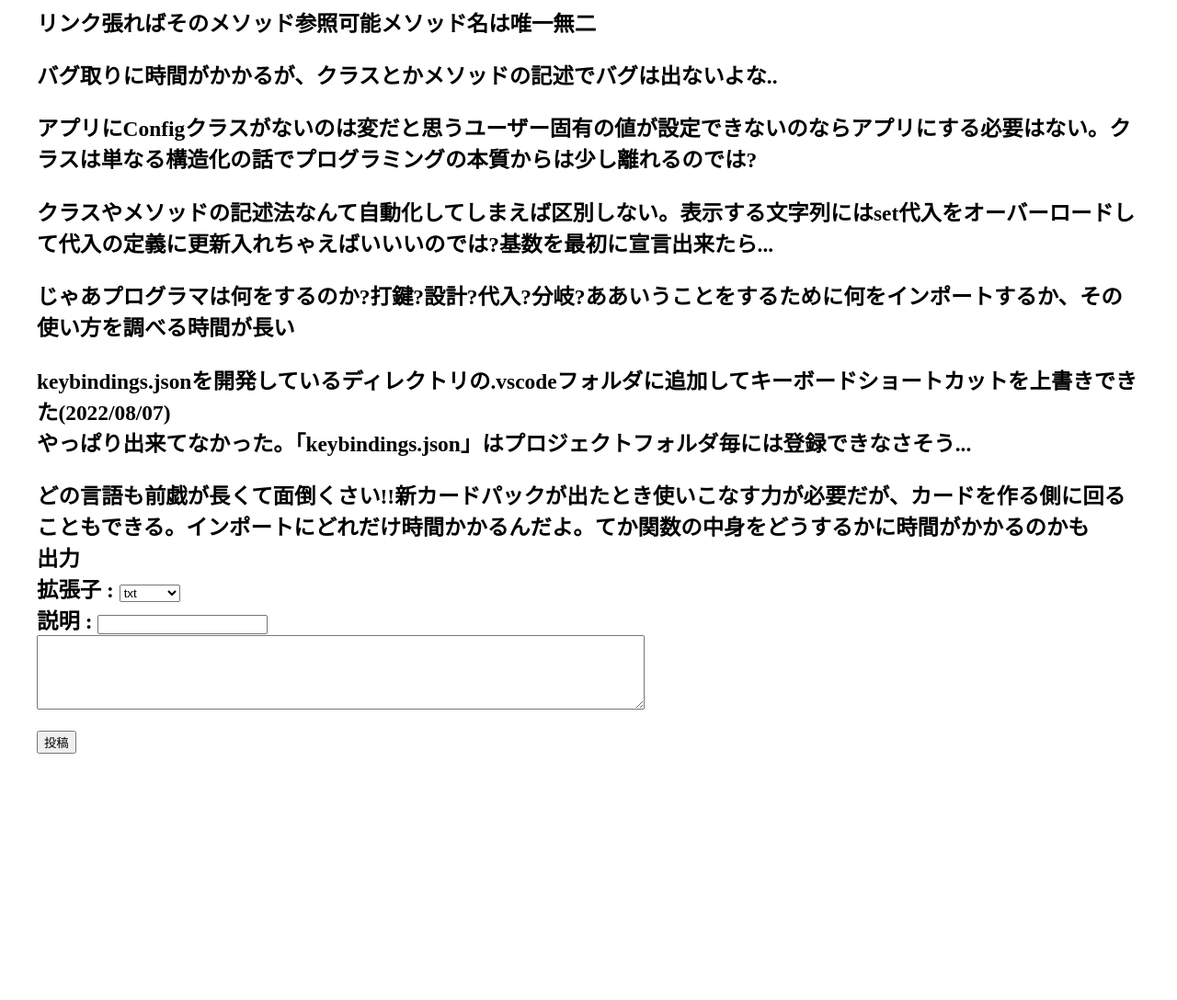
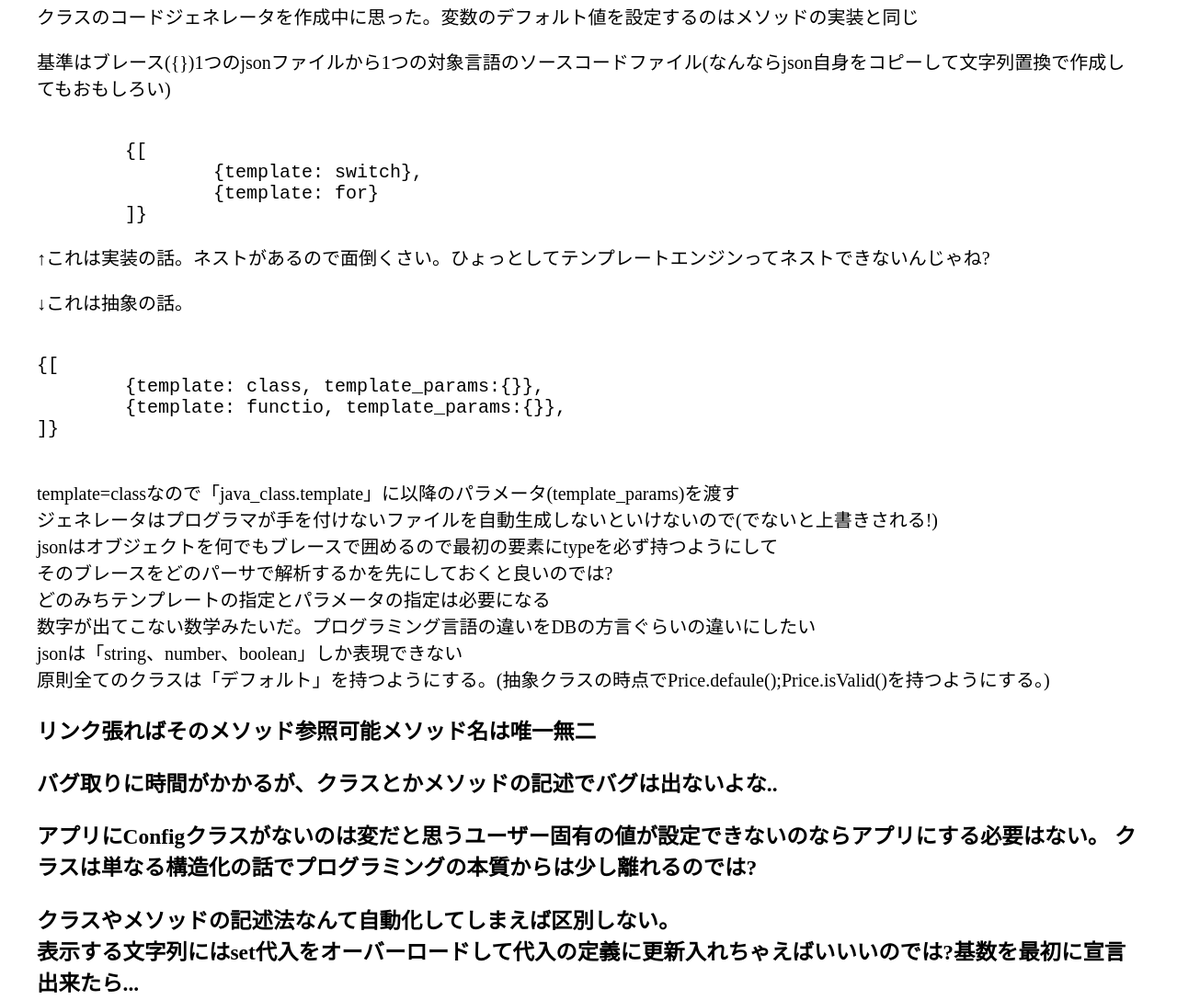
Before and after one commit to AtsushiUtsumi/website, a plain HTML site: page index.html in a window 1280 px wide. Shown: the part 269-1357 px from the top of the page at 92% size. Before the commit the page ends 1113 px from the top, so only its background shows below. Drawn offline with Linux system fonts and the light colour scheme.

Commit message:
jsonの使い方について思ったことを追加

```diff
--- a/index.html
+++ b/index.html
@@ -18,11 +18,36 @@ body{font-size:20px;}
 <label for="searchInput">検索</label><input type="search" id="searchInput"><br>
 <label for="dateInput">日付</label><input type="date" id="dateInput"><br>
 <main style="min-width:300px;max-width:1200px;width: 100%;margin-left: auto;margin-right: auto;">
-<h3>リンク張ればそのメソッド参照可能メソッド名は唯一無二</3>
-<h3>バグ取りに時間がかかるが、クラスとかメソッドの記述でバグは出ないよな..</3>
-<h3>アプリにConfigクラスがないのは変だと思うユーザー固有の値が設定できないのならアプリにする必要はない。クラスは単なる構造化の話でプログラミングの本質からは少し離れるのでは?</3>
-<h3>クラスやメソッドの記述法なんて自動化してしまえば区別しない。表示する文字列にはset代入をオーバーロードして代入の定義に更新入れちゃえばいいいのでは?基数を最初に宣言出来たら...</3>
-<h3>じゃあプログラマは何をするのか?打鍵?設計?代入?分岐?ああいうことをするために何をインポートするか、その使い方を調べる時間が長い</3>
+<p>クラスのコードジェネレータを作成中に思った。変数のデフォルト値を設定するのはメソッドの実装と同じ</p>
+基準はブレース({})1つのjsonファイルから1つの対象言語のソースコードファイル(なんならjson自身をコピーして文字列置換で作成してもおもしろい)
+<pre><code>
+	{[
+		{template: switch},
+		{template: for}
+	]}
+</code></pre>
+<p>↑これは実装の話。ネストがあるので面倒くさい。ひょっとしてテンプレートエンジンってネストできないんじゃね?</p>
+<p>↓これは抽象の話。</p>
+<pre><code>
+{[
+	{template: class, template_params:{}},
+	{template: functio, template_params:{}},
+]}
+</code></pre>
+<br>template=classなので「java_class.template」に以降のパラメータ(template_params)を渡す<div class=""></div>
+ジェネレータはプログラマが手を付けないファイルを自動生成しないといけないので(でないと上書きされる!)<br>
+jsonはオブジェクトを何でもブレースで囲めるので最初の要素にtypeを必ず持つようにして<br>
+そのブレースをどのパーサで解析するかを先にしておくと良いのでは?<br>
+どのみちテンプレートの指定とパラメータの指定は必要になる<br>
+数字が出てこない数学みたいだ。プログラミング言語の違いをDBの方言ぐらいの違いにしたい<br>jsonは「string、number、boolean」しか表現できない<br>
+原則全てのクラスは「デフォルト」を持つようにする。(抽象クラスの時点でPrice.defaule();Price.isValid()を持つようにする。)<br>
+<h3>リンク張ればそのメソッド参照可能メソッド名は唯一無二</h3>
+<h3>バグ取りに時間がかかるが、クラスとかメソッドの記述でバグは出ないよな..</h3>
+<h3>アプリにConfigクラスがないのは変だと思うユーザー固有の値が設定できないのならアプリにする必要はない。
+	クラスは単なる構造化の話でプログラミングの本質からは少し離れるのでは?</h3>
+<h3>クラスやメソッドの記述法なんて自動化してしまえば区別しない。<br>
+	表示する文字列にはset代入をオーバーロードして代入の定義に更新入れちゃえばいいいのでは?基数を最初に宣言出来たら...</h3>
+<h3>じゃあプログラマは何をするのか?打鍵?設計?代入?分岐?ああいうことをするために何をインポートするか、その使い方を調べる時間が長い</h3>
 
 <p>
 	keybindings.jsonを開発しているディレクトリの.vscodeフォルダに追加してキーボードショートカットを上書きできた(2022/08/07)<br>
```
